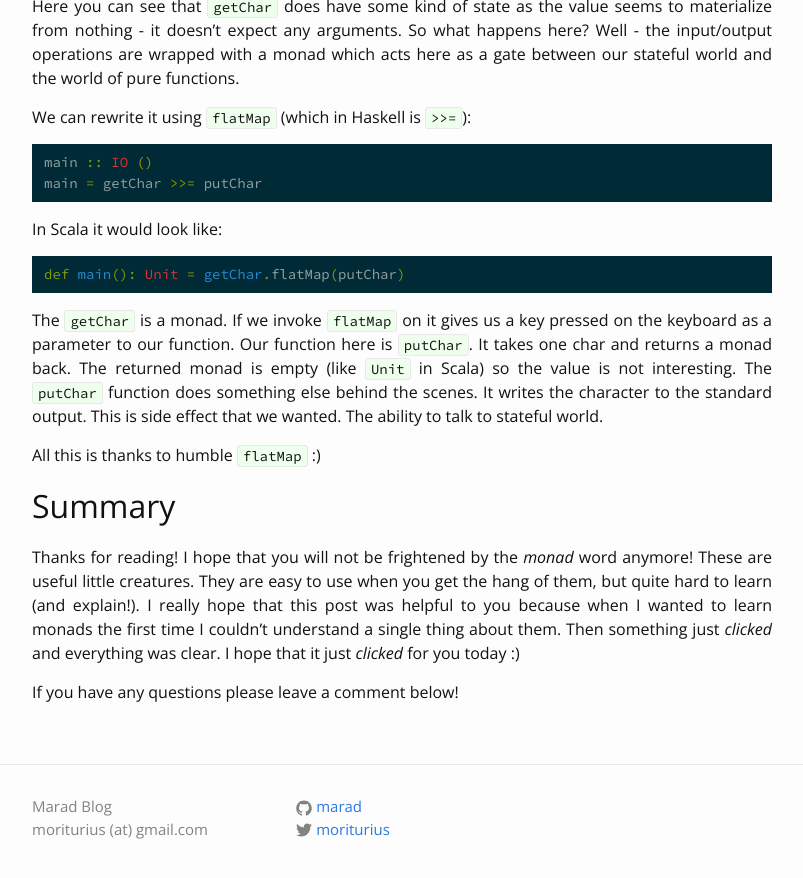
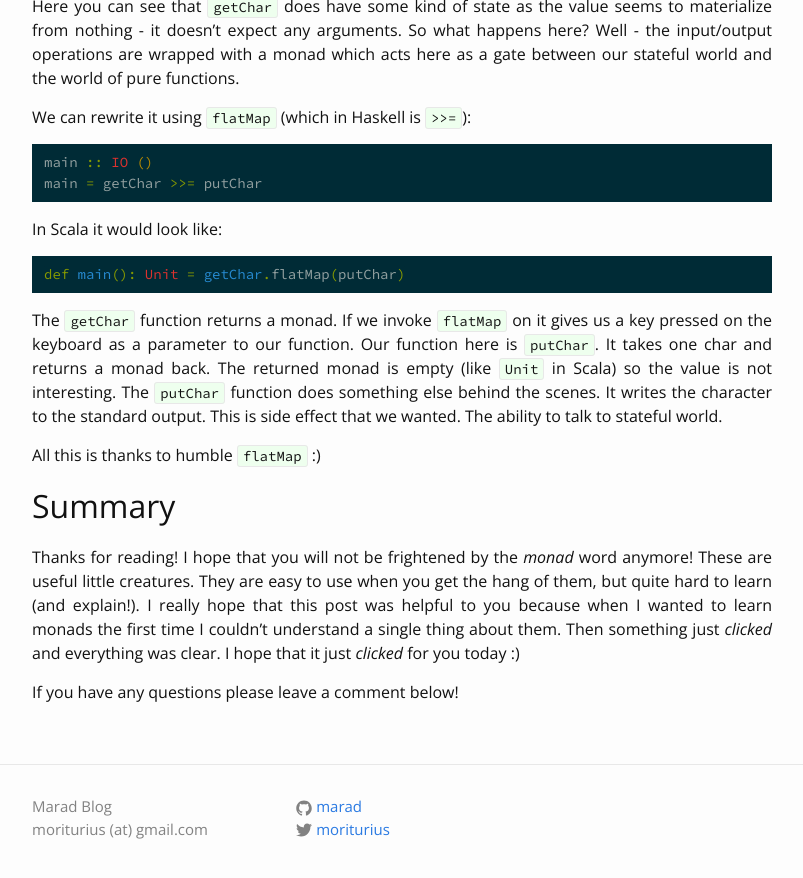
Before and after one commit to marad/marad.github.io, a Jekyll site: the page built from _posts/2015-05-31-mighty-monad.md, in a window 1280 px wide and 900 px high, scrolled down 4681 px. Shown: the top 878 px of the window, without its empty margins (238-1041 px from the left). Built offline with Jekyll 4.4.1, drawn with Linux system fonts in a browser that asks for light colours; comment, search, counter and statistics services are not loaded.

Commit message:
Review fixes

```diff
--- a/_posts/2015-05-31-mighty-monad.md
+++ b/_posts/2015-05-31-mighty-monad.md
@@ -237,7 +237,7 @@ In Scala it would look like:
 def main(): Unit = getChar.flatMap(putChar)
 {% endhighlight %}
 
-The `getChar` is a monad. If we invoke `flatMap` on it gives us a key pressed on the keyboard as a
+The `getChar` function returns a monad. If we invoke `flatMap` on it gives us a key pressed on the keyboard as a
 parameter to our function. Our function here is `putChar`. It takes one char and returns a monad
 back. The returned monad is empty (like `Unit` in Scala) so the value is not interesting. The
 `putChar` function does something else behind the scenes. It writes the character to the standard
```
